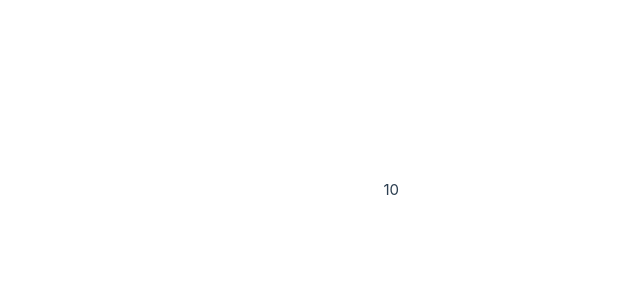
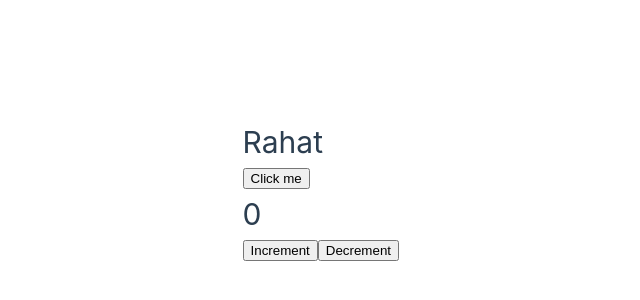
Before and after one commit to Rahatul99/Hello-vue, a Vue app in the folder hello-world/: page / in a window 1280 px wide. Shown: the part 210-510 px from the top of the page, without its empty margins (241-881 px from the left). Built offline with nearby package versions, Linux system fonts and the light colour scheme.

Commit message:
Event Handling

```diff
--- a/hello-world/src/App.vue
+++ b/hello-world/src/App.vue
@@ -3,7 +3,8 @@ export default {
   name: "App",
   data() {
     return {
-      baseMultiplier: 5,
+      name: "Rahat",
+      count: 0,
     };
   },
   methods: {
@@ -13,15 +14,28 @@ export default {
     multiply(num) {
       return num * this.baseMultiplier;
     },
+    increment(num) {
+      this.count += num;
+    },
+    decrement(num) {
+      this.count -= num;
+    },
+    changeName(event) {
+      this.name = "Batman";
+      console.log(event);
+    },
   },
 };
 </script>
 
 <template>
   <div>
-    <!-- {{ 2 * 5 + 3 }}
-    add method: {{ add(5, 5, 5) }} add method: {{ add(6, 6, 6) }} -->
-    {{ multiply(2) }}
+    <h1>{{ name }}</h1>
+    <button @:mouseover="changeName">Click me</button>
+
+    <h1>{{ count }}</h1>
+    <button @:click="increment(5)">Increment</button>
+    <button @:click="decrement(5)">Decrement</button>
   </div>
 </template>
 
```
